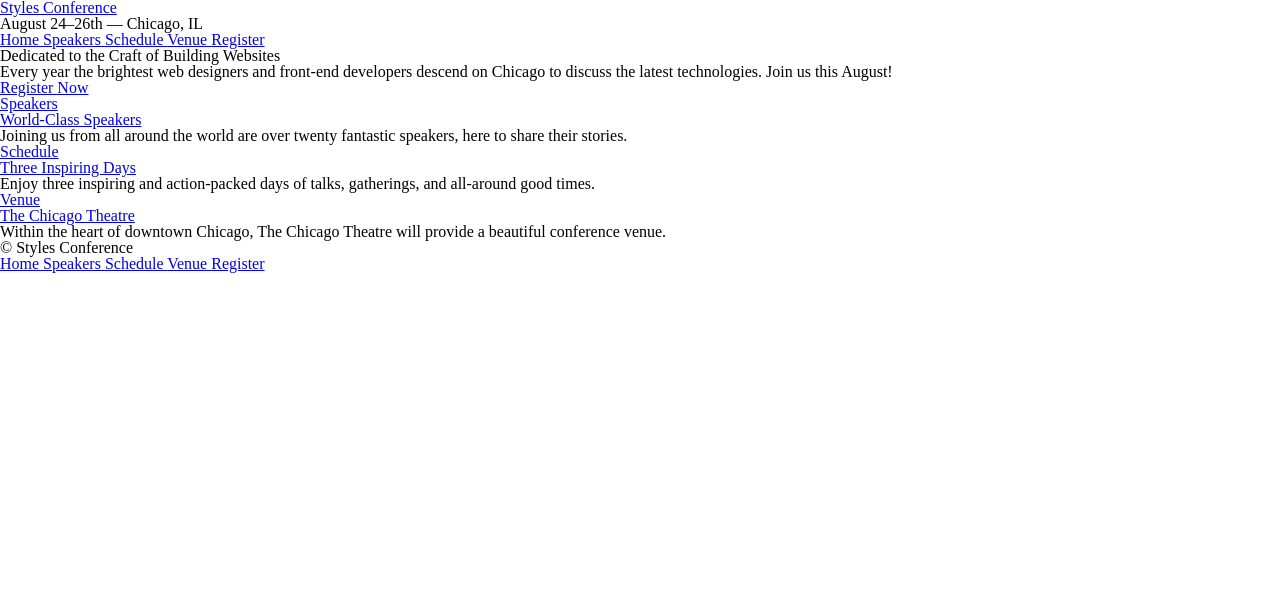
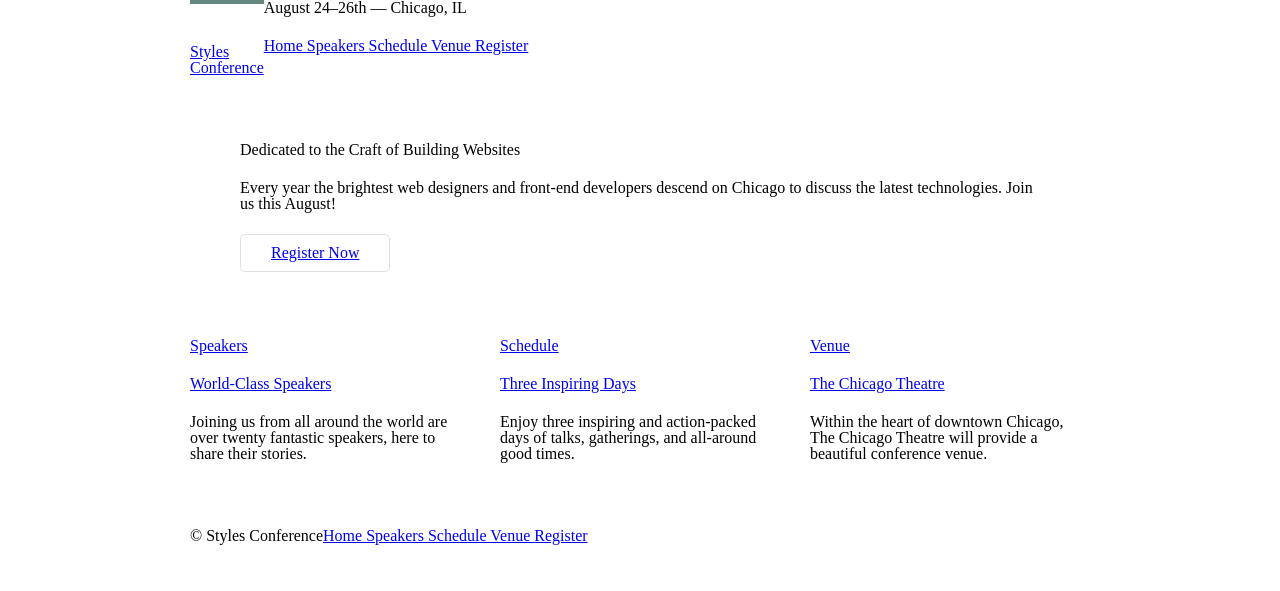
Before and after one commit to nkoder/learn-css, a plain HTML site: page styles-conference/index.html in a window 1280 px wide. Drawn offline with Linux system fonts and the light colour scheme.

Commit message:
Finished lesson http://learn.shayhowe.com/html-css/positioning-content/

```diff
--- /dev/null
+++ b/styles-conference/assets/stylesheets/buttons.css
@@ -0,0 +1,10 @@
+.btn {
+    border-radius : 5px;
+    display       : inline-block;
+    margin        : 0;
+}
+
+.btn-alt {
+    border  : 1px solid #dfe2e5;
+    padding : 10px 30px;
+}
--- /dev/null
+++ b/styles-conference/assets/stylesheets/clearfix.css
@@ -0,0 +1,15 @@
+.group:before,
+.group:after {
+    content : "";
+    display : table;
+}
+
+.group:after {
+    clear : both;
+}
+
+.group {
+    clear : both;
+    /* IE hack: http://stackoverflow.com/questions/1690642/purpose-of-asterisk-before-a-css-property */
+    *zoom : 1;
+}
--- /dev/null
+++ b/styles-conference/assets/stylesheets/footer.css
@@ -0,0 +1,8 @@
+.primary-footer {
+    padding-bottom : 44px;
+    padding-top    : 44px;
+}
+
+.primary-footer small {
+    float : left;
+}
--- /dev/null
+++ b/styles-conference/assets/stylesheets/grid.css
@@ -0,0 +1,39 @@
+*,
+*:before,
+*:after {
+    -webkit-box-sizing : border-box;
+    -moz-box-sizing    : border-box;
+    box-sizing         : border-box;
+}
+
+.container,
+.grid {
+    margin : 0 auto;
+    width  : 960px;
+}
+
+.container {
+    padding-left  : 30px;
+    padding-right : 30px;
+}
+
+.col-1-3 {
+    width : 33.33%;
+}
+
+.col-2-3 {
+    width : 66.66%;
+}
+
+.col-1-3,
+.col-2-3 {
+    display        : inline-block;
+    vertical-align : top;
+}
+
+.grid,
+.col-1-3,
+.col-2-3 {
+    padding-left  : 15px;
+    padding-right : 15px;
+}
--- /dev/null
+++ b/styles-conference/assets/stylesheets/header.css
@@ -0,0 +1,5 @@
+.logo {
+    float      : left;
+    border-top : 4px solid #648880;
+    padding    : 40px 0 22px 0;
+}
--- /dev/null
+++ b/styles-conference/assets/stylesheets/home.css
@@ -0,0 +1,3 @@
+.hero {
+    padding : 22px 80px 66px 80px;
+}
--- /dev/null
+++ b/styles-conference/assets/stylesheets/typography.css
@@ -0,0 +1,9 @@
+h1,
+h2,
+h3,
+h4,
+h5,
+h6,
+p {
+    margin-bottom : 22px;
+}
--- a/styles-conference/index.html
+++ b/styles-conference/index.html
@@ -3,16 +3,26 @@
 <head>
 
     <meta charset="utf-8">
+
     <title> Styles Conference </title>
+
     <link rel="stylesheet" href="assets/stylesheets/reset.css">
+    <link rel="stylesheet" href="assets/stylesheets/grid.css">
+    <link rel="stylesheet" href="assets/stylesheets/clearfix.css">
+    <link rel="stylesheet" href="assets/stylesheets/typography.css">
+    <link rel="stylesheet" href="assets/stylesheets/header.css">
+    <link rel="stylesheet" href="assets/stylesheets/footer.css">
+    <link rel="stylesheet" href="assets/stylesheets/buttons.css">
+
+    <link rel="stylesheet" href="assets/stylesheets/home.css">
 
 </head>
 <body>
 
-<header>
+<header class="container group">
 
-    <h1>
-        <a href="index.html"> Styles Conference </a>
+    <h1 class="logo">
+        <a href="index.html"> Styles <br> Conference </a>
     </h1>
 
     <h3> August 24&ndash;26th &mdash; Chicago, IL </h3>
@@ -27,17 +37,17 @@
 
 </header>
 
-<section>
+<section class="hero container">
     <h2> Dedicated to the Craft of Building Websites </h2>
     <p> Every year the brightest web designers and front-end developers descend
         on Chicago to discuss the latest technologies. Join us this August!
     </p>
-    <a href="register.html">Register Now</a>
+    <a class="btn btn-alt" href="register.html">Register Now</a>
 </section>
 
-<section>
+<section class="grid">
 
-    <section>
+    <section class="col-1-3">
         <a href="speakers.html">
             <h5> Speakers </h5>
             <h3> World-Class Speakers </h3>
@@ -45,9 +55,9 @@
         <p> Joining us from all around the world are over twenty fantastic
             speakers, here to share their stories.
         </p>
-    </section>
-
-    <section>
+    </section><!--
+    Any whitespace between columns done with 'display:inline-block' will break layout :-(
+    --><section class="col-1-3">
         <a href="schedule.html">
             <h5> Schedule </h5>
             <h3> Three Inspiring Days </h3>
@@ -55,9 +65,9 @@
         <p> Enjoy three inspiring and action-packed days of talks, gatherings,
             and all-around good times.
         </p>
-    </section>
-
-    <section>
+    </section><!--
+    Any whitespace between columns done with 'display:inline-block' will break layout :-(
+    --><section class="col-1-3">
         <a href="venue.html">
             <h5> Venue </h5>
             <h3> The Chicago Theatre </h3>
@@ -69,7 +79,7 @@
 
 </section>
 
-<footer>
+<footer class="primary-footer container group">
 
     <small>&copy; Styles Conference</small>
 
```
Also changed, not shown: styles-conference/register.html (+15 -5 lines), styles-conference/schedule.html (+15 -5 lines), styles-conference/speakers.html (+15 -5 lines), styles-conference/venue.html (+15 -5 lines), styles-conference/assets/stylesheets/reset.css (line endings or trailing spaces), 2 other files.
